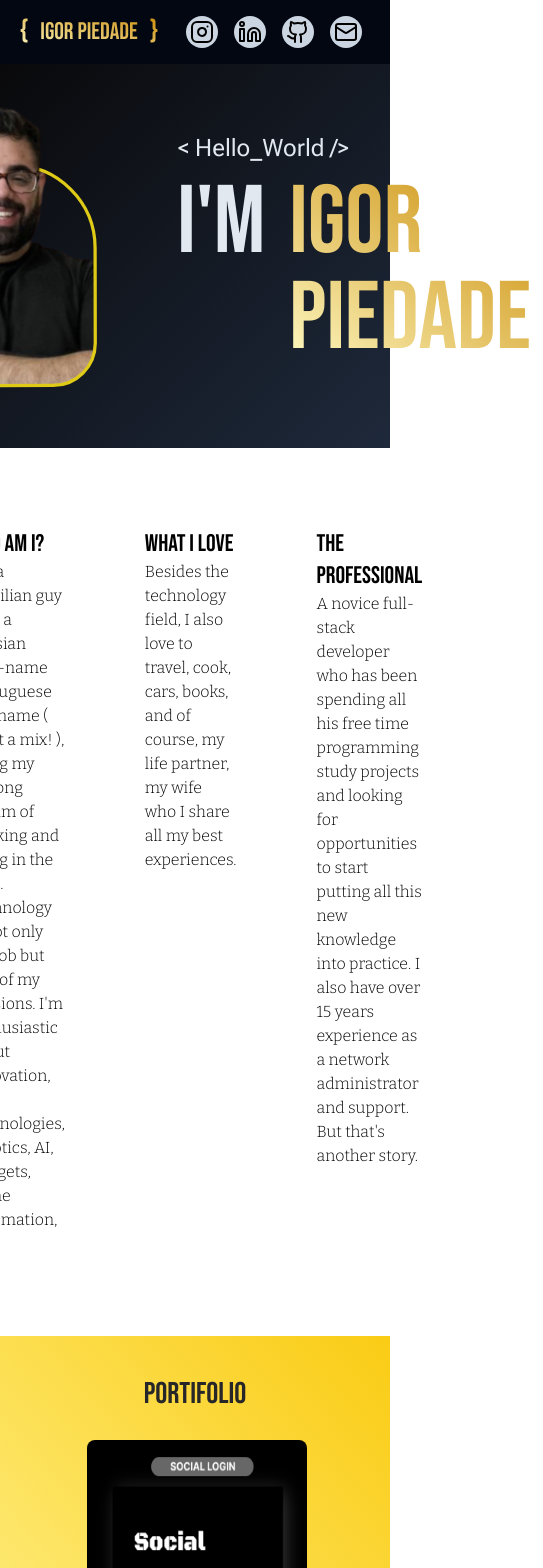
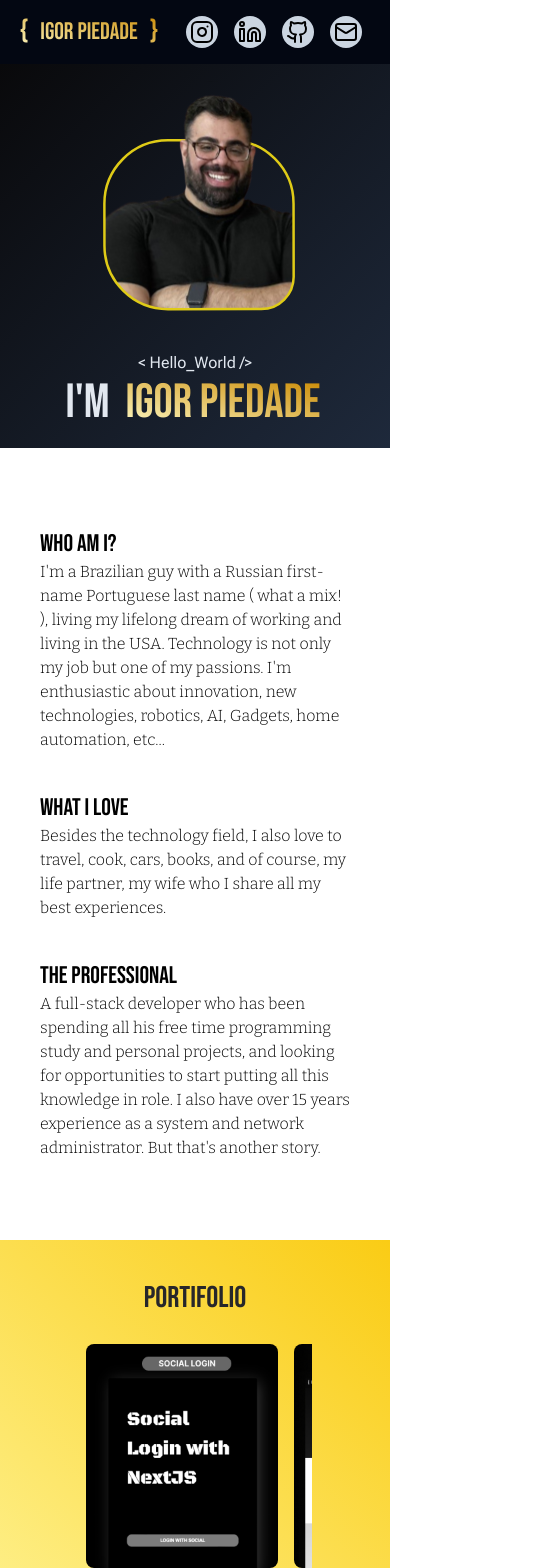
Before and after one commit to igorpiedade/www, a Next.js app: page / in a window 390 px wide. Shown: the top 1568 px of the page, 543 px wide, since content can reach past the window. Built offline with nearby package versions, Linux system fonts and the light colour scheme.

Commit message:
feat :iphone: Getting website responsive

```diff
--- a/src/app/components/Hello.tsx
+++ b/src/app/components/Hello.tsx
@@ -9,16 +9,26 @@ export default function Hello() {
       id="Hello"
       className=" mt-16 flex h-96 w-screen place-content-center bg-gradient-to-tl from-slate-800 to-zinc-950 text-slate-200"
     >
-      <div className="flex w-screen max-w-7xl place-content-center items-center gap-x-20">
-        <Image src={myPhoto} alt={myPhotoAlt} width={250} className="-mt-9" />
-
-        <div className="place-items-start text-left">
-          <h2 className="text-2xl">&#60; Hello_World &#47;&#62;</h2>
-          <div className="flex items-baseline gap-3 font-logo text-8xl">
-            <p>I&#39;m</p>
-            <h1 className="m-3 flex items-center bg-gradient-to-bl from-yellow-600 to-yellow-100 bg-clip-text font-logo text-transparent">
-              Igor Piedade
-            </h1>
+      <div className="w-full place-content-center items-center justify-center sm:flex sm:max-w-7xl sm:gap-20">
+        <div className="ml-2 flex items-center justify-center">
+          <Image
+            src={myPhoto}
+            alt={myPhotoAlt}
+            width={0}
+            className="w-[12rem] sm:-mt-9 sm:w-[16rem]"
+          />
+        </div>
+        <div className="mt-10 flex items-center justify-center sm:mt-10">
+          <div className="text-center sm:place-items-start sm:text-left">
+            <h2 className="text-lx sm:text-2xl">
+              &#60; Hello_World &#47;&#62;
+            </h2>
+            <div className="flex items-baseline gap-3 font-logo text-5xl sm:text-8xl">
+              <p>I&#39;m</p>
+              <h1 className="m-1 flex items-center bg-gradient-to-bl from-yellow-600 to-yellow-100 bg-clip-text font-logo text-transparent">
+                Igor Piedade
+              </h1>
+            </div>
           </div>
         </div>
       </div>
--- a/src/app/components/Profile.tsx
+++ b/src/app/components/Profile.tsx
@@ -1,8 +1,8 @@
 export default function Profile() {
   return (
     <div className="mt-8 flex w-screen place-content-center ">
-      <div className="flex w-screen max-w-7xl place-content-center">
-        <div className="m-10 w-1/3">
+      <div className="w-screen max-w-7xl place-content-center sm:flex">
+        <div className="m-10 sm:w-1/3">
           <h1 className=" font-logo text-2xl ">Who am I?</h1>
           <p className=" font-navMenu">
             I&#39;m a Brazilian guy with a Russian first-name Portuguese last
@@ -12,7 +12,7 @@ export default function Profile() {
             robotics, AI, Gadgets, home automation, etc...
           </p>
         </div>
-        <div className="m-10 w-1/3">
+        <div className="m-10 sm:w-1/3">
           <h1 className=" font-logo text-2xl">What I love</h1>
           <p className=" font-navMenu">
             Besides the technology field, I also love to travel, cook, cars,
@@ -20,14 +20,14 @@ export default function Profile() {
             best experiences.
           </p>
         </div>
-        <div className="m-10 w-1/3">
+        <div className="m-10 sm:w-1/3">
           <h1 className=" font-logo text-2xl">The Professional</h1>
           <p className=" font-navMenu">
-            A novice full-stack developer who has been spending all his free
-            time programming study projects and looking for opportunities to
-            start putting all this new knowledge into practice. I also have over
-            15 years experience as a network administrator and support. But
-            that&#39;s another story.
+            A full-stack developer who has been spending all his free time
+            programming study and personal projects, and looking for
+            opportunities to start putting all this knowledge in role. I also
+            have over 15 years experience as a system and network administrator.
+            But that&#39;s another story.
           </p>
         </div>
       </div>
--- a/src/app/components/Slider.tsx
+++ b/src/app/components/Slider.tsx
@@ -24,7 +24,7 @@ export default function Slider({ slides }: any) {
     <div className="relative flex items-center">
       <ChevronLeft
         size={35}
-        className="mr-2 cursor-pointer p-2 opacity-50 hover:opacity-100"
+        className="invisible mr-2 cursor-pointer p-2 opacity-50 hover:opacity-100 md:visible"
         onClick={slideLeft}
       />
       <div
@@ -34,7 +34,7 @@ export default function Slider({ slides }: any) {
         {slides.map((slide: slideType) => (
           <a href={slide.link} target="new_" key={slide.id}>
             <Image
-              className="inline-block h-80 w-72 cursor-pointer rounded-2xl p-2 grayscale duration-300 ease-in-out hover:scale-105 hover:grayscale-0 "
+              className="inline-block h-60 w-52 cursor-pointer rounded-2xl p-2 grayscale duration-300 ease-in-out hover:scale-105 hover:grayscale-0 sm:h-80 sm:w-72 "
               src={slide.img}
               alt="/"
             />
@@ -43,7 +43,7 @@ export default function Slider({ slides }: any) {
       </div>
       <ChevronRight
         size={35}
-        className="ml-2 cursor-pointer opacity-50 hover:opacity-100"
+        className=" invisible ml-2 cursor-pointer p-2 opacity-50 hover:opacity-100 md:visible"
         onClick={slideRight}
       />
     </div>
--- a/src/app/components/Stack.tsx
+++ b/src/app/components/Stack.tsx
@@ -18,7 +18,7 @@ export default function Stack() {
         <h1 className="mb-5 text-center font-logo text-3xl text-zinc-800">
           Stack
         </h1>
-        <div className="m-10 grid grid-cols-6 place-items-center gap-4">
+        <div className="m-10 grid grid-cols-3 place-items-center gap-2  md:grid-cols-6 md:gap-4">
           <TechCard icon={javascriptIcon} caption="Javascript" />
           <TechCard icon={nodejsIcon} caption="Node.JS" />
           <TechCard icon={reactIcon} caption="React.JS" />
```
